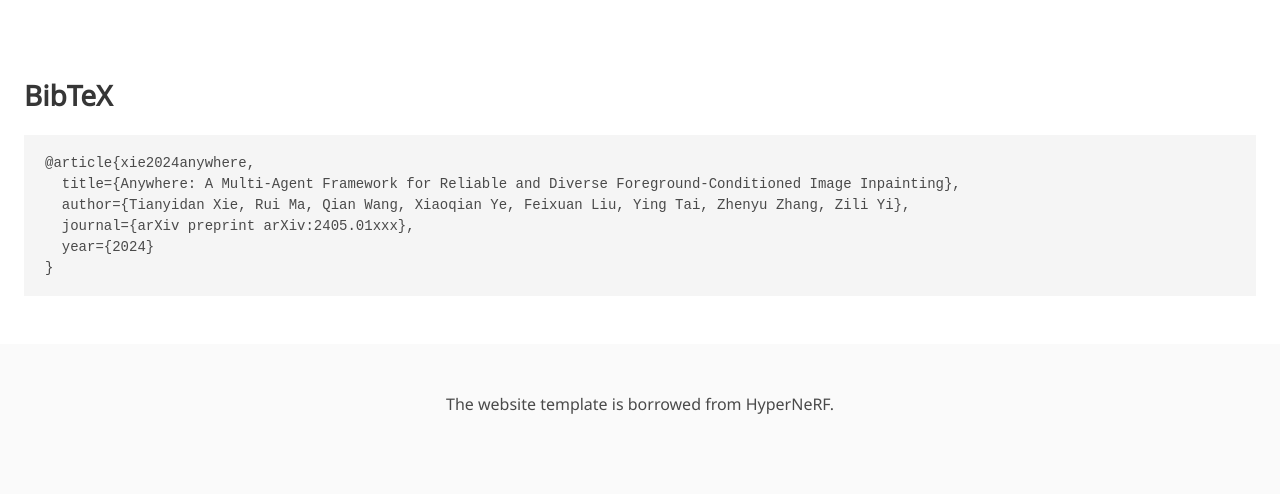
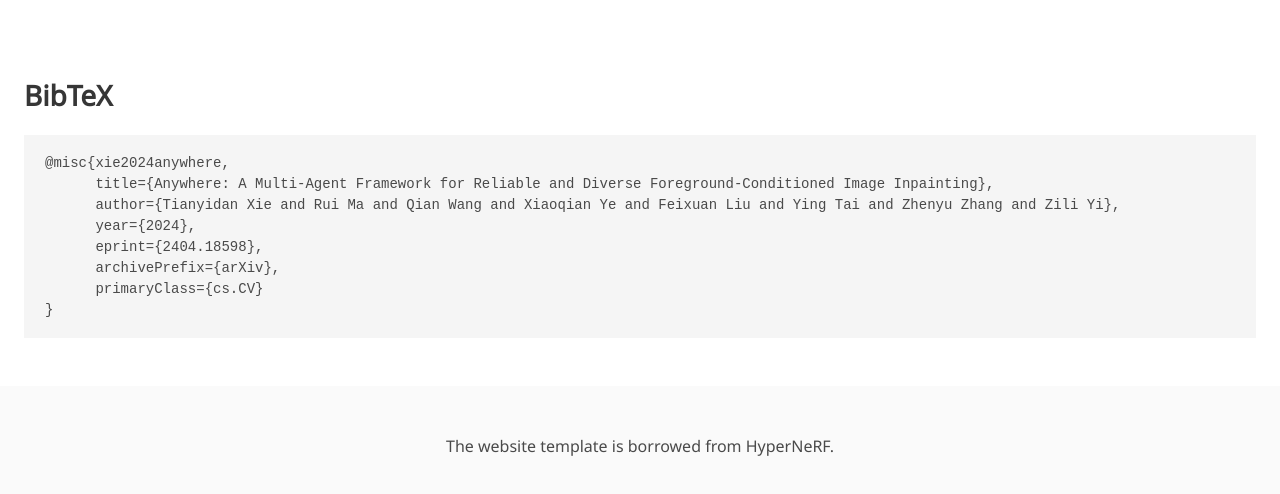
Before and after one commit to AnywhereMultiagent/anywheremultiagent.github.io, a plain HTML site: page index.html in a window 1280 px wide. Shown: the part 5192-5686 px from the top of the page. Drawn offline with nearby package versions, Linux system fonts and the light colour scheme; some icons are missing; a web font is replaced by a local one.

Commit message:
Update index.html

```diff
--- a/index.html
+++ b/index.html
@@ -87,7 +87,7 @@
               <!-- PDF Link. -->
 
               <span class="link-block">
-                <a href="https://arxiv.org/abs/xxxx" class="external-link button is-normal is-rounded is-dark">
+                <a href="https://arxiv.org/abs/2404.18598" class="external-link button is-normal is-rounded is-dark">
                   <span class="icon">
                     <i class="ai ai-arxiv"></i>
                   </span>
@@ -294,11 +294,13 @@
   <section class="section" id="BibTeX">
     <div class="container content is-max-desktop">
       <h2 class="title">BibTeX</h2>
-      <pre><code>@article{xie2024anywhere,
-  title={Anywhere: A Multi-Agent Framework for Reliable and Diverse Foreground-Conditioned Image Inpainting},
-  author={Tianyidan Xie, Rui Ma, Qian Wang, Xiaoqian Ye, Feixuan Liu, Ying Tai, Zhenyu Zhang, Zili Yi},
-  journal={arXiv preprint arXiv:2405.01xxx},
-  year={2024}
+      <pre><code>@misc{xie2024anywhere,
+      title={Anywhere: A Multi-Agent Framework for Reliable and Diverse Foreground-Conditioned Image Inpainting},
+      author={Tianyidan Xie and Rui Ma and Qian Wang and Xiaoqian Ye and Feixuan Liu and Ying Tai and Zhenyu Zhang and Zili Yi},
+      year={2024},
+      eprint={2404.18598},
+      archivePrefix={arXiv},
+      primaryClass={cs.CV}
 }</code></pre>
   </div>
   </section>
```
